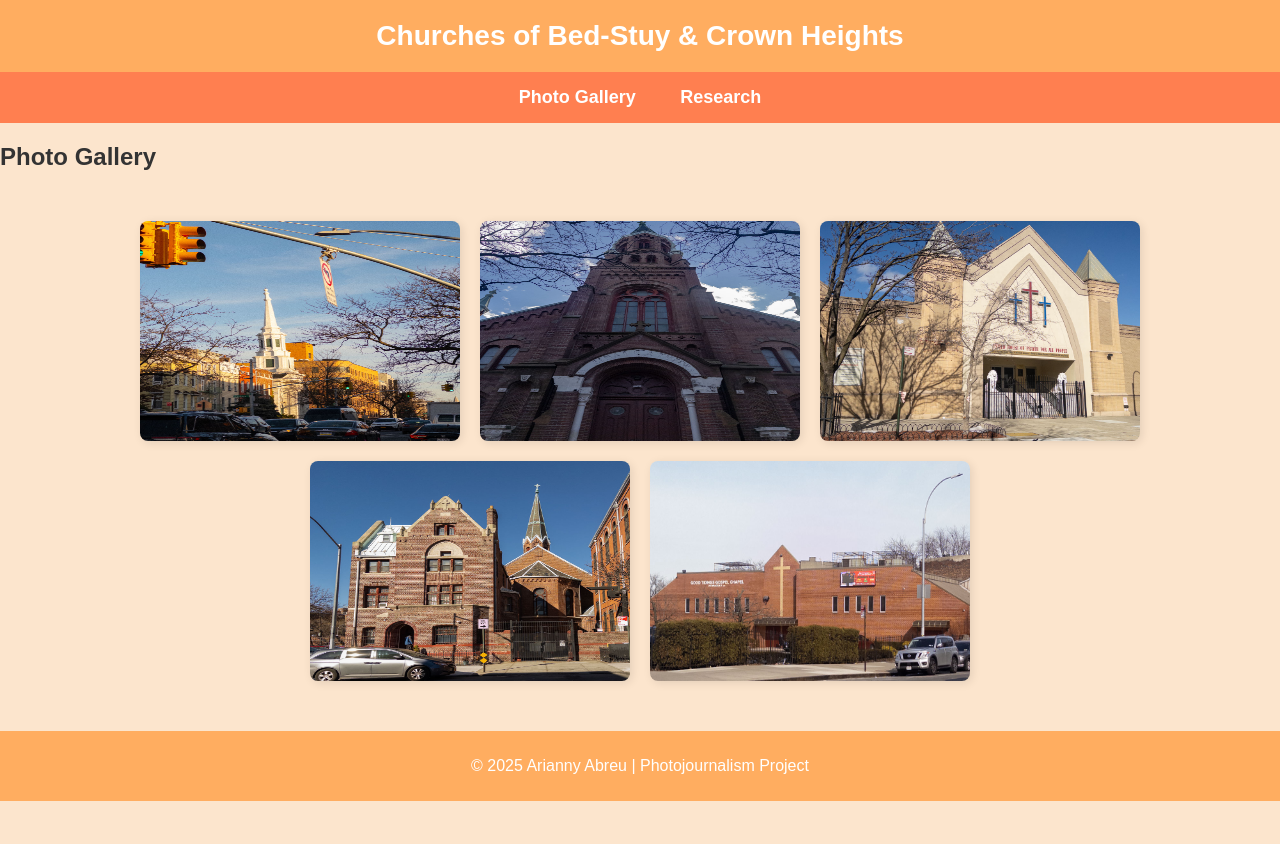
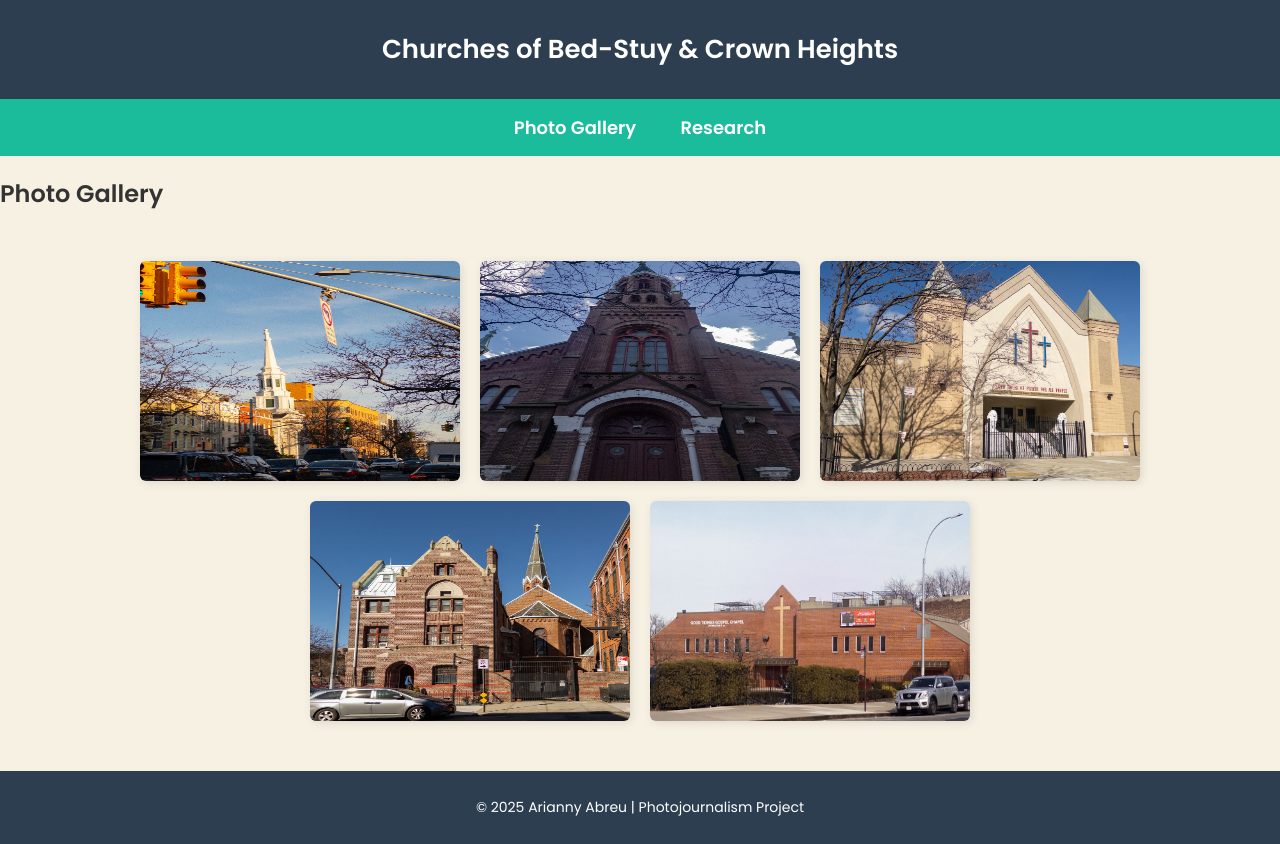
Before and after one commit to Arianny12/Photojournalism, a plain HTML site: page index.html in a window 1280 px wide. Before the commit the page ends 801 px from the top, so only its background shows below. Drawn offline with Linux system fonts and the light colour scheme.

Commit message:
new files

```diff
--- a/style.css
+++ b/style.css
@@ -1,7 +1,10 @@
+/* Import Google Font */
+@import url('https://fonts.googleapis.com/css2?family=Poppins:wght@300;400;600&display=swap');
+
 /* General Styles */
 body {
-  font-family: 'Arial', sans-serif;
-  background-color: #FCE5CD; /* Vibrant, warm peachy background */
+    font-family: 'Poppins', sans-serif;
+    background-color: #F7F1E3; /* Soft beige background */
     margin: 0;
     padding: 0;
     color: #333;
@@ -9,20 +12,21 @@ body {
 
 /* Header */
 header {
-  background-color: #FFAD60; /* Warm, lively orange */
-  padding: 20px;
+    background-color: #2C3E50; /* Deep navy */
+    padding: 30px;
     text-align: center;
+    color: white;
 }
 
 h1 {
-  font-size: 28px; /* Made slightly bigger */
+    font-size: 26px; /* Adjusted for a professional look */
     margin: 0;
-  color: #fff;
+    font-weight: 600;
 }
 
 /* Navigation */
 nav {
-  background-color: #FF7F50; /* Coral, fun color */
+    background-color: #1ABC9C; /* Soft teal */
     text-align: center;
     padding: 15px 0;
 }
@@ -41,8 +45,13 @@ nav ul li {
 nav ul li a {
     text-decoration: none;
     color: white;
-  font-weight: bold;
+    font-weight: 600;
     font-size: 18px;
+    transition: color 0.3s ease;
+}
+
+nav ul li a:hover {
+    color: #D4ECDD; /* Soft pastel green */
 }
 
 /* Gallery */
@@ -55,10 +64,15 @@ nav ul li a {
 
 .gallery img {
     width: 320px;
-  height: 220px; /* Ensuring all images are the same size */
+    height: 220px;
     margin: 10px;
-  border-radius: 8px; /* Less roundness */
+    border-radius: 6px; /* Slightly rounded for modern look */
     box-shadow: 2px 2px 10px rgba(0, 0, 0, 0.1);
+    transition: transform 0.3s ease-in-out;
+}
+
+.gallery img:hover {
+    transform: scale(1.05);
 }
 
 /* Research Section */
@@ -66,13 +80,15 @@ nav ul li a {
     padding: 20px;
     max-width: 800px;
     margin: auto;
+    text-align: justify;
 }
 
 /* Footer */
 footer {
     text-align: center;
-  padding: 10px;
-  background-color: #FFAD60;
+    padding: 12px;
+    background-color: #2C3E50;
+    color: white;
     margin-top: 20px;
-  color: white;
+    font-size: 14px;
 }
```
Also changed, not shown: research.html (+1 -2 lines). Lines whose indentation alone changed are shown as unchanged.
